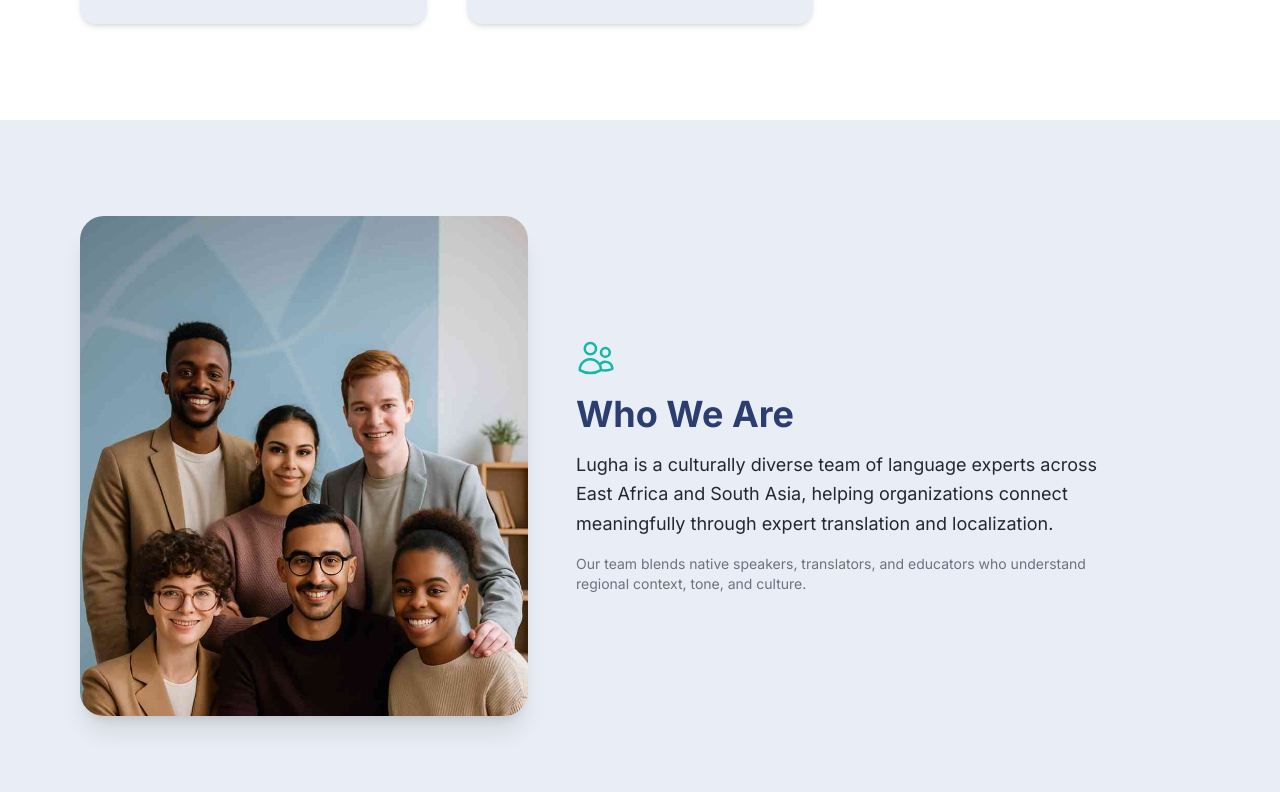
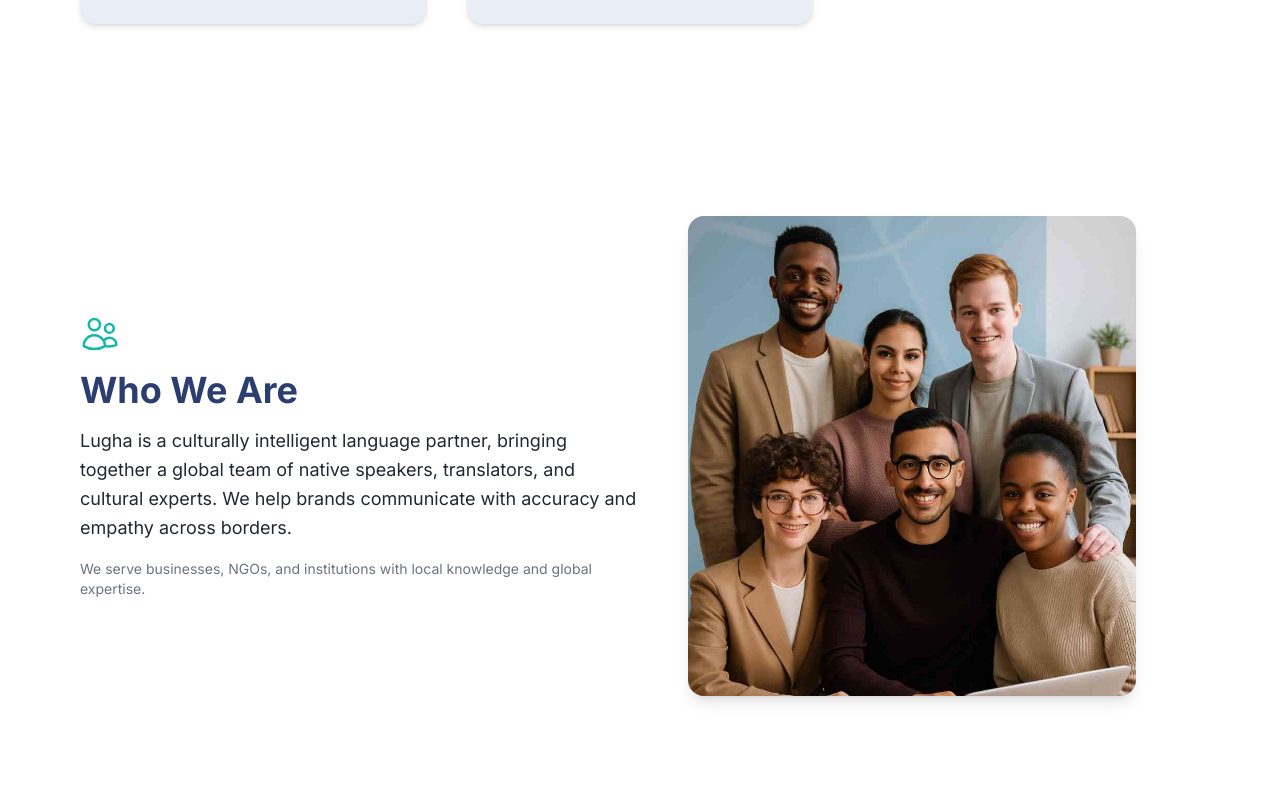
Before and after one commit to devis998/lugha-website1.0, a Next.js app: page / in a window 1280 px wide. Shown: the part 1668-2460 px from the top of the page. Built offline with nearby package versions, Linux system fonts and the light colour scheme.

Commit message:
Update About.tsx

```diff
--- a/app/sections/About.tsx
+++ b/app/sections/About.tsx
@@ -13,29 +13,28 @@ export function About() {
   }, []);
 
   return (
-    <section id="about" className="py-24 bg-lugha-mist font-sans overflow-hidden">
-      <div className="max-w-7xl mx-auto flex flex-col md:flex-row items-center gap-12 px-6 md:px-12 lg:px-20">
-        <div
-          className={`relative w-full md:w-1/2 max-w-md h-[500px] rounded-3xl overflow-hidden shadow-xl transition-all duration-1000 ${
-            visible ? 'opacity-100 translate-y-0' : 'opacity-0 translate-y-4'
-          }`}
-        >
-          <Image src="/team.jpeg" alt="Lugha Team" fill className="object-cover object-top" />
-        </div>
-
+    <section id="about" className="relative py-24 bg-white text-lugha-ink font-sans">
+      <div className="max-w-7xl mx-auto flex flex-col-reverse md:flex-row items-center gap-12 px-6 md:px-12 lg:px-20">
         <div
           className={`w-full md:w-1/2 text-center md:text-left transition-all duration-1000 delay-150 ${
             visible ? 'opacity-100 translate-y-0' : 'opacity-0 translate-y-4'
           }`}
         >
           <UsersIcon className="h-10 w-10 text-lugha-teal mx-auto md:mx-0 mb-4" />
-          <h2 className="text-3xl md:text-4xl font-bold text-lugha-navy mb-4">Who We Are</h2>
-          <p className="text-lg text-lugha-ink max-w-xl leading-relaxed mb-4">
-            Lugha is a culturally diverse team of language experts across East Africa and South Asia, helping organizations connect meaningfully through expert translation and localization.
+          <h2 className="text-4xl font-bold text-lugha-navy mb-4">Who We Are</h2>
+          <p className="text-lg leading-relaxed mb-4">
+            Lugha is a culturally intelligent language partner, bringing together a global team of native speakers, translators, and cultural experts. We help brands communicate with accuracy and empathy across borders.
           </p>
           <p className="text-sm text-gray-500">
-            Our team blends native speakers, translators, and educators who understand regional context, tone, and culture.
+            We serve businesses, NGOs, and institutions with local knowledge and global expertise.
           </p>
+        </div>
+        <div
+          className={`relative w-full md:w-1/2 max-w-md h-[480px] rounded-2xl overflow-hidden shadow-lg transition-all duration-1000 ${
+            visible ? 'opacity-100 translate-y-0' : 'opacity-0 translate-y-4'
+          }`}
+        >
+          <Image src="/team.jpeg" alt="Lugha Team" fill className="object-cover object-center" />
         </div>
       </div>
     </section>
```
